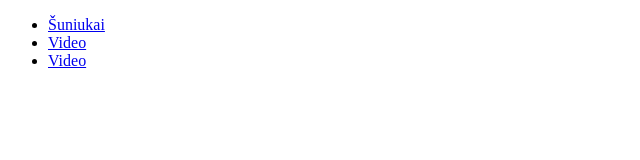
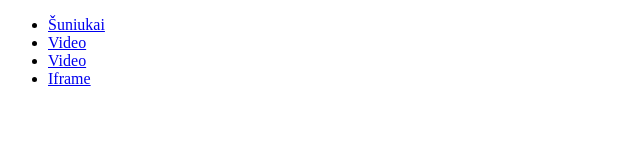
Before and after one commit to simonasablinaite/Kursai, a plain HTML site: page Media/index.html in a window 1280 px wide. Shown: the full height of the page, 0-640 px from the left. Drawn offline with Linux system fonts and the light colour scheme.

Commit message:
Išmokom iframe

```diff
--- a/Media/index.html
+++ b/Media/index.html
@@ -16,6 +16,9 @@
                 <li>
                     <a href="./src/audio.html">Video</a>
                 </li>
+                <li>
+                    <a href="./src/iframe.html">Iframe</a>
+                </li>
             </ul>
          </nav>
     </body>
```
Also changed, not shown: Media/src/iframe.html (added, +10 -0 lines), 1 other file.
